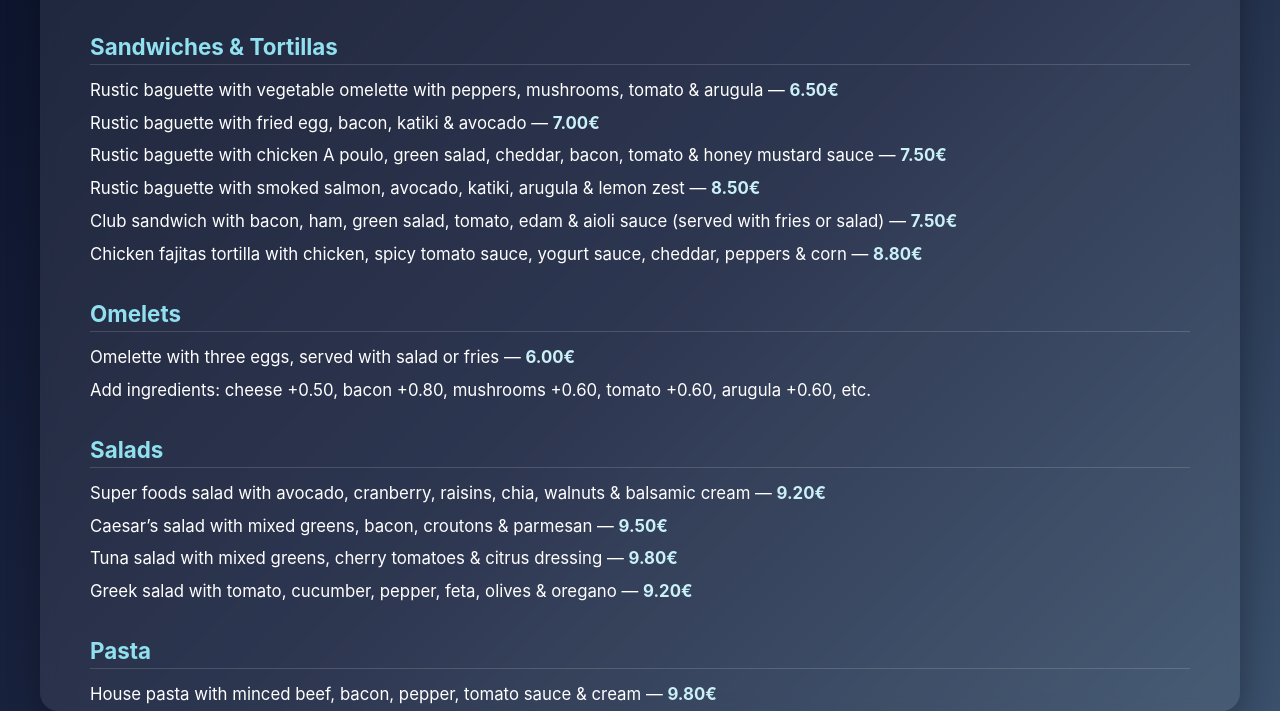
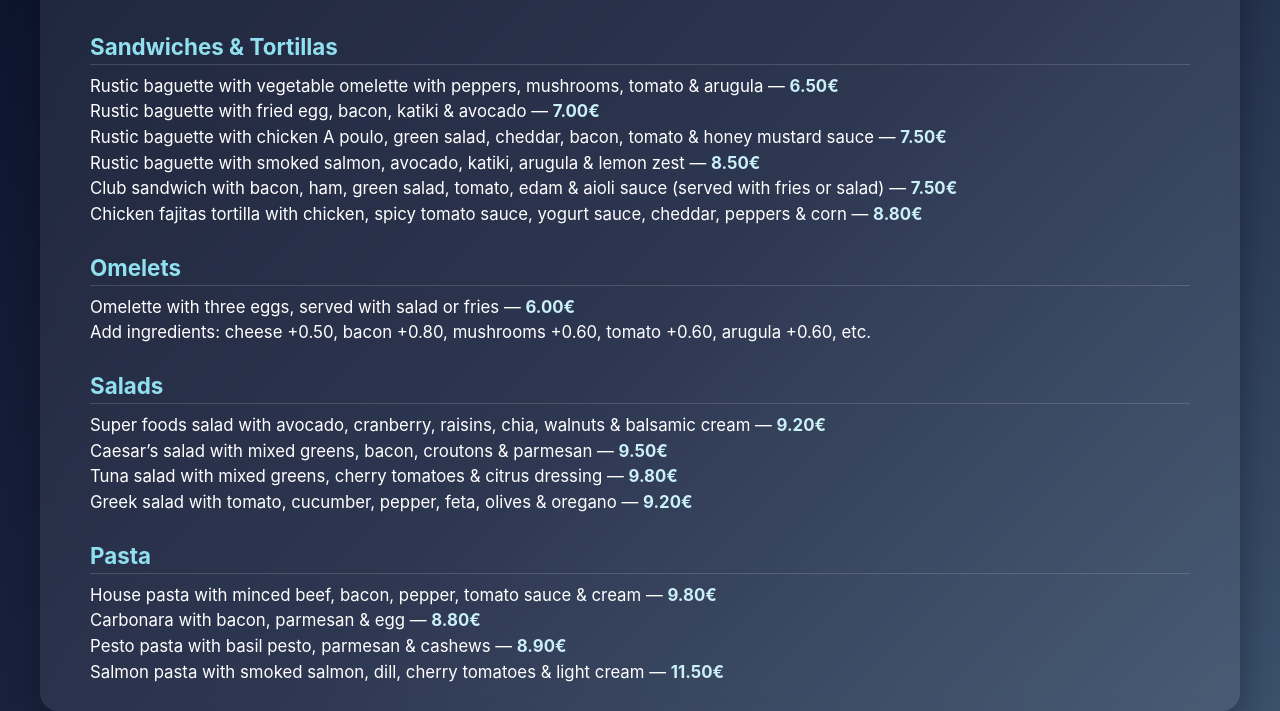
Before and after one commit to dfrntteam-creator/blue-loft-menu, a plain HTML site: page index.html in a window 1280 px wide. Shown: the part 125-836 px from the top of the page. Drawn offline with Linux system fonts and the light colour scheme.

Commit message:
Update style.css

```diff
--- a/style.css
+++ b/style.css
@@ -31,8 +31,8 @@ h1 {
 }
 
 h2 {
-  margin-top: 32px;
-  margin-bottom: 12px;
+  margin-top: 28px;
+  margin-bottom: 10px;
   font-size: 1.4rem;
   color: #90e0ef;
   border-bottom: 1px solid rgba(255, 255, 255, 0.15);
@@ -40,8 +40,8 @@ h2 {
 }
 
 p {
-  margin: 6px 0;
-  line-height: 1.6;
+  margin: 3px 0;          /* tighter vertical spacing */
+  line-height: 1.35;      /* reduced from 1.6 */
   font-size: 1.05rem;
 }
 
@@ -50,7 +50,7 @@ strong {
 }
 
 .footer {
-  margin-top: 40px;
+  margin-top: 36px;
   text-align: center;
   font-size: 0.95rem;
   opacity: 0.8;
```
